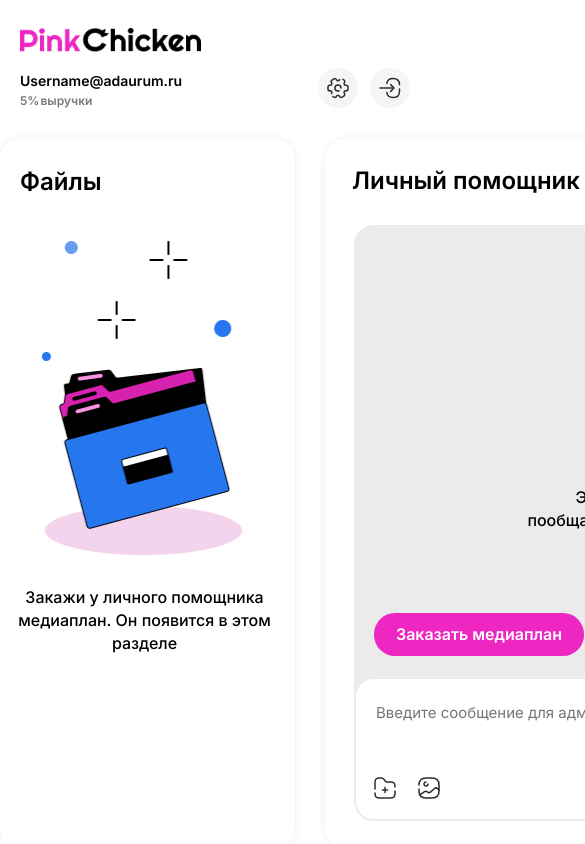
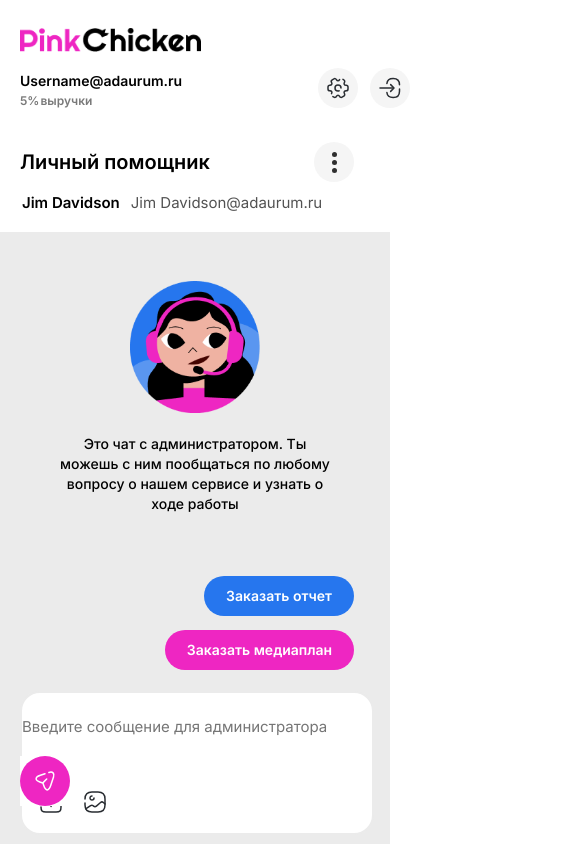
Before and after one commit to mikhailpoluboyarinov/pinkchicken, a Vue app: page / in a window 390 px wide. Shown: the top 844 px of the page, 585 px wide, since content can reach past the window. Built offline with nearby package versions, Linux system fonts and the light colour scheme.

Commit message:
fix styles for mobile

```diff
--- a/src/components/Folder/Folder.scss
+++ b/src/components/Folder/Folder.scss
@@ -8,6 +8,10 @@
   background-color: $color-white;
   border-radius: 20px;
   box-shadow: 0 0 8px 0 rgba(0, 0, 0, 0.08);
+
+  &__mobile {
+    display: none;
+  }
 
   &__title {
     margin: 0;
@@ -61,3 +65,9 @@
     }
   }
 }
+
+@media (max-width: $mobile) {
+  .folder__mobile--hidden {
+    display: none;
+  }
+}
--- a/src/components/Folder/Folder.vue
+++ b/src/components/Folder/Folder.vue
@@ -1,11 +1,17 @@
 <template>
-    <section class="folder">
+    <section class="folder folder__mobile--hidden">
       <h1 class="folder__title">
         Файлы
       </h1>
       <div class="folder__wrapper">
         <img class="folder__img" src="../../assets/images/folder.png">
         <p class="folder__paragraph">Закажи у личного помощника медиаплан. Он появится в этом разделе</p>
+      </div>
+    </section>
+    <section class="folder__mobile">
+      <div class="folder__buttons">
+        <button class="folder__button folder__button--active">Медиапланы</button>
+        <button class="folder__button">Отчеты</button>
       </div>
     </section>
 </template>
--- a/src/components/Helper/Helper.scss
+++ b/src/components/Helper/Helper.scss
@@ -11,6 +11,11 @@
     display: flex;
     align-items: center;
     padding-top: 22px;
+  }
+
+  &__assist {
+    display: flex;
+    align-items: center;
   }
 
   &__title {
@@ -252,6 +257,11 @@
       width: 640px;
     }
 
+    &__chat-window {
+      display: flex;
+      flex-direction: column;
+    }
+
     &__img {
       padding-top: 45px;
     }
@@ -278,3 +288,102 @@
     }
   }
 }
+
+@media (max-width: $mobile) {
+  .helper {
+    min-width: 375px;
+    width: 100%;
+    border-radius: 0;
+    box-shadow: none;
+
+    &__header {
+      align-items: start;
+    }
+
+    &__assist {
+      flex-direction: column;
+      align-items: start;
+    }
+
+    &__title {
+      font-size: 20px;
+      padding-left: 20px;
+    }
+
+    &__user-wrapper {
+      padding-left: 22px;
+      padding-top: 5px;
+    }
+
+    &__img {
+      width: 130px;
+      height: 132px;
+      padding-top: 49px;
+    }
+
+    &__chat-wrapper {
+      width: 335px;
+      height: 632px;
+      margin-top: 5px;
+      margin-left: 0;
+      margin-right: 0;
+      width: auto;
+      border-radius: 0;
+    }
+
+    &__paragraph {
+      width: 271px;
+      font-size: 14px;
+      padding-top: 7px;
+    }
+
+    &__chat-buttons {
+      display: flex;
+      align-items: end;
+      flex-direction: column-reverse;
+      padding-right: 36px;
+      padding-top: 47px;
+    }
+
+    &__chat-button--pink {
+      font-size: 14px;
+      width: 189px;
+      margin-top: 14px;
+      height: 40px;
+    }
+
+    &__chat-button--blue {
+      font-size: 14px;
+      width: 150px;
+      height: 40px;
+    }
+
+    &__button {
+      padding: 0;
+      margin-left: -8px;
+      margin-top: -16px;
+    }
+
+    &__chat-textarea-wrapper {
+      margin: 0 20px;
+    }
+
+    &__chat-textarea {
+      width: 100%;
+      padding-left: 0;
+    }
+
+    &__span-enter {
+      display: none;
+    }
+
+    &__button-enter {
+      right: 26px;
+    }
+
+    &__button-enter-wrapper {
+      left: 0;
+      right: 0;
+    }
+  }
+}
--- a/src/components/Helper/Helper.vue
+++ b/src/components/Helper/Helper.vue
@@ -1,6 +1,7 @@
 <template>
     <section class="helper">
       <div class="helper__header">
+        <div class="helper__assist">
           <h1 class="helper__title">
             Личный помощник
           </h1>
@@ -11,6 +12,7 @@
             <p class="helper__user-mail">
               Jim Davidson@adaurum.ru
             </p>
+          </div>
         </div>
         <button class="helper__button">
           <img class="helper__button-icon" src="../../assets/icons/burger.svg" alt="Кнопка обратной связи">
--- a/src/components/Main/Main.scss
+++ b/src/components/Main/Main.scss
@@ -19,10 +19,18 @@
   }
 }
 
-@media (min-width: $tablet) and (max-width: $small-desktop) {
+@media (min-width: $mobile) and (max-width: $small-desktop) {
   .main {
     flex-direction: column;
     gap: 21px;
     padding-bottom: 59px;
   }
 }
+
+@media (max-width: $mobile) {
+  .main {
+    flex-direction: column;
+    gap: 21px;
+    padding-bottom: 0;
+  }
+}
```
Lines whose indentation alone changed are shown as unchanged.
